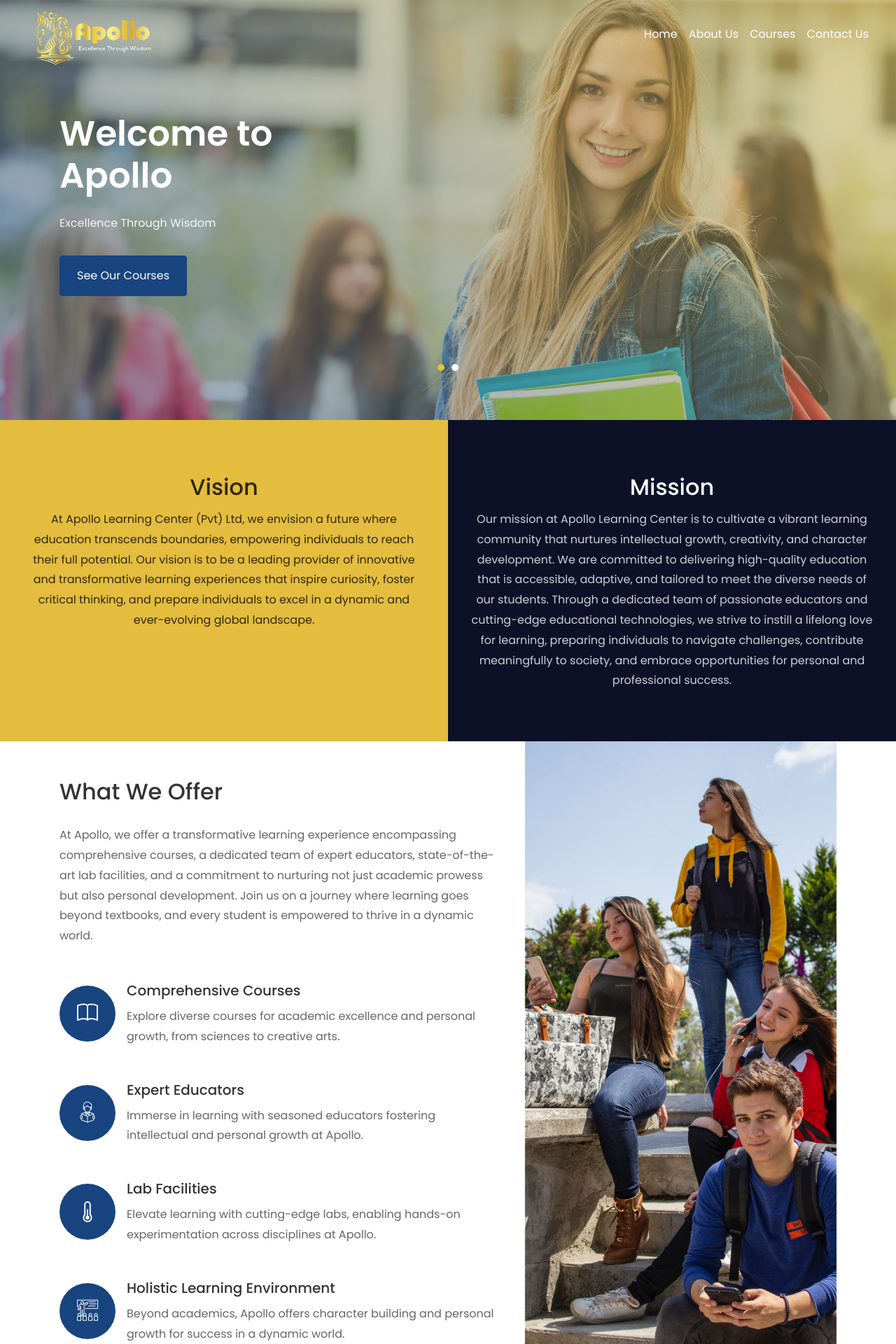
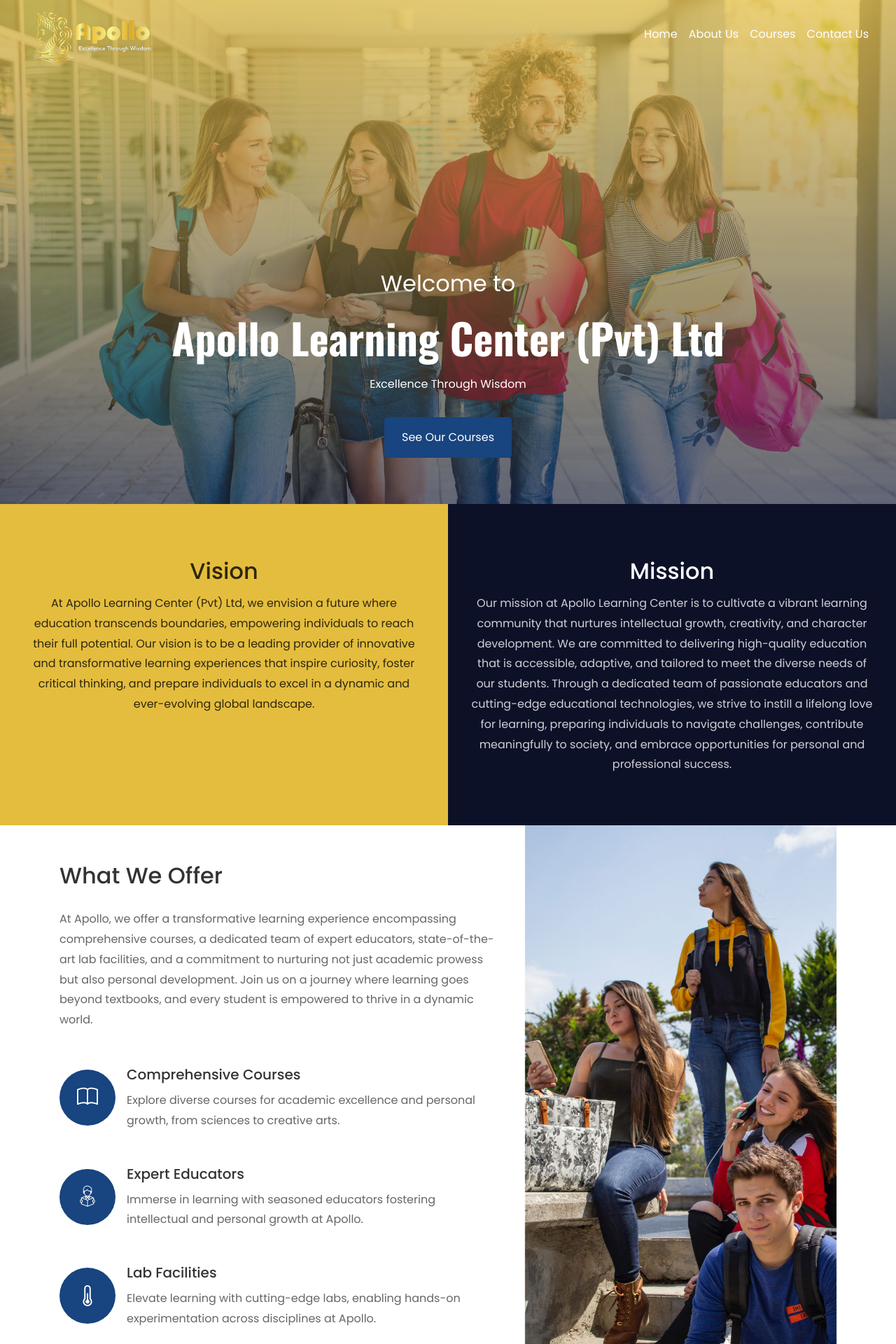
Before and after one commit to Thinushika/apollo, a PHP site: page / in a window 1280 px wide. Shown: the top 1920 px of the page at 70% size. Run offline with PHP 8.4, Linux system fonts and the light colour scheme; some libraries are stand-ins or nearby versions.

Commit message:
update styles

```diff
--- a/css/style.css
+++ b/css/style.css
@@ -1,3 +1,4 @@
+@import url('https://fonts.googleapis.com/css2?family=Oswald:wght@700&family=Poppins:wght@100;200;300;400;500;600&display=swap');
 :root {
   --color-black: #000;
   --color-white: #fff;
@@ -4421,6 +4422,58 @@ textarea.form-control {
 .navbar-toggler{
   outline: none !important;
 }
+
+
+nav .navbar-nav .nav-item .nav-link.active {
+  color: #e4bd3e !important;
+}
+
+.hero{
+  position: relative;
+}
+.hero-sec{
+  width: 100vw;
+  height: 90vh;
+  background-position: center;
+  background-repeat: no-repeat;
+  background-size: cover;
+  background-image:url("../images/bg_3.jpg");
+  text-align: center;
+  display: flex;
+  align-items: flex-end;
+  justify-content: center;
+  padding-bottom: 50px;
+}
+.overlayHero {
+  content: "";
+  position: absolute;
+  top: 0;
+  right: 0;
+  bottom: 0;
+  left: 0;
+  height: 90vh !important;
+  background: linear-gradient(to bottom, rgba(228, 189, 62, 0.7), rgba(13, 17, 40, 0.6));
+  z-index: 1;
+}
+.hero-sec p{
+  color: #fff !important;
+  z-index: 9 !important;
+}
+.hero-sec .container {
+  position: relative;
+  z-index: 2;
+}
+.hero-sec h1{
+  font-size: 60px;
+  font-family: 'Oswald', sans-serif;
+}
+.hero-sec h2,
+.hero-sec h1,
+.hero-sec p,
+.hero-sec a {
+  color: white;
+}
+
 @media screen and (max-width: 600px) {
   .logo {
     max-height: 60px !important;
@@ -4429,8 +4482,18 @@ textarea.form-control {
     position: relative !important;
     background-color: #0d1128 !important;
   }
-}
-
-nav .navbar-nav .nav-item .nav-link.active {
-  color: #e4bd3e !important;
-}
+  .hero-sec{
+    height: 60vh;
+    padding-bottom: 20px;
+  }
+  .overlayHero {
+    height: 60vh !important;
+  }
+  .hero-sec h1{
+    font-size: 40px;
+    font-family: 'Oswald', sans-serif;
+  }
+  .hero-sec h2{
+    font-size: 22px;
+  }
+}
--- a/index.html
+++ b/index.html
@@ -52,25 +52,14 @@
     </div>
   </nav>
 
-  <section class="home-slider owl-carousel">
-    <div class="slider-item" style="background-image:url(images/bg_1.jpg);">
-      <div class="overlay"></div>
+  <section class="hero">
+    <div class="hero-sec">
+      <div class="overlayHero"></div>
       <div class="container">
-        <div class="row no-gutters slider-text align-items-center justify-content-start" data-scrollax-parent="true">
-          <div class="col-md-6 apollo-animate">
-            <h1 class="mb-4">Welcome to <span class="color-blue">Apollo</span></h1>
-            <p>Excellence Through Wisdom</p>
-            <p><a href="./courses.html" class="btn btn-primary px-4 py-3 mt-3">See Our Courses</a></p>
-          </div>
-        </div>
-      </div>
-    </div>
-    <div class="slider-item" style="background-image:url(images/bg_2.jpg);">
-      <div class="overlay"></div>
-      <div class="container">
-        <div class="row no-gutters slider-text align-items-center justify-content-start" data-scrollax-parent="true">
-          <div class="col-md-6 apollo-animate">
-            <h1 class="mb-4">Welcome to <span class="color-blue">Apollo</span></h1>
+        <div class="row no-gutters slider-text align-items-center justify-content-center" data-scrollax-parent="true">
+          <div class="col-md-10 apollo-animate">
+            <h2 class="mb-2">Welcome to</h2>
+            <h1 class="mb-2">Apollo Learning Center (Pvt) Ltd</h1>
             <p>Excellence Through Wisdom</p>
             <p><a href="./courses.html" class="btn btn-primary px-4 py-3 mt-3">See Our Courses</a></p>
           </div>
```
